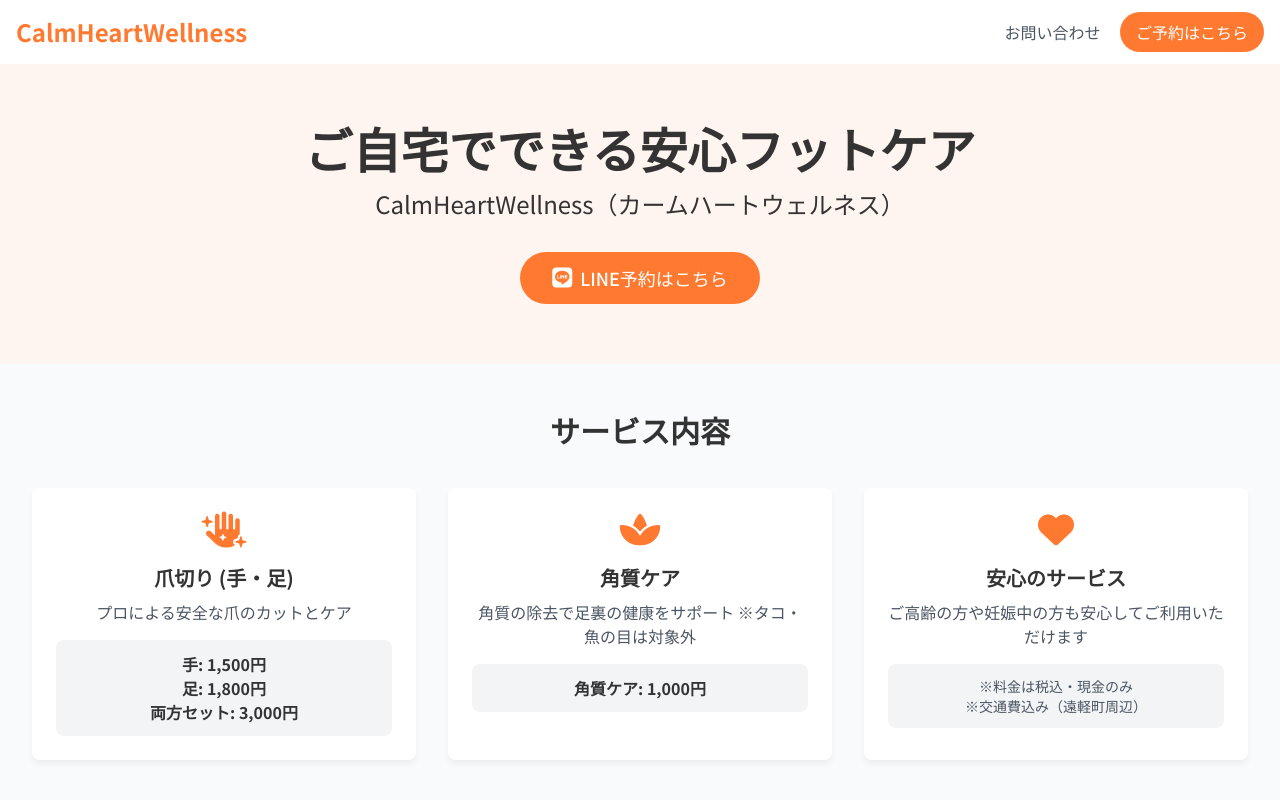
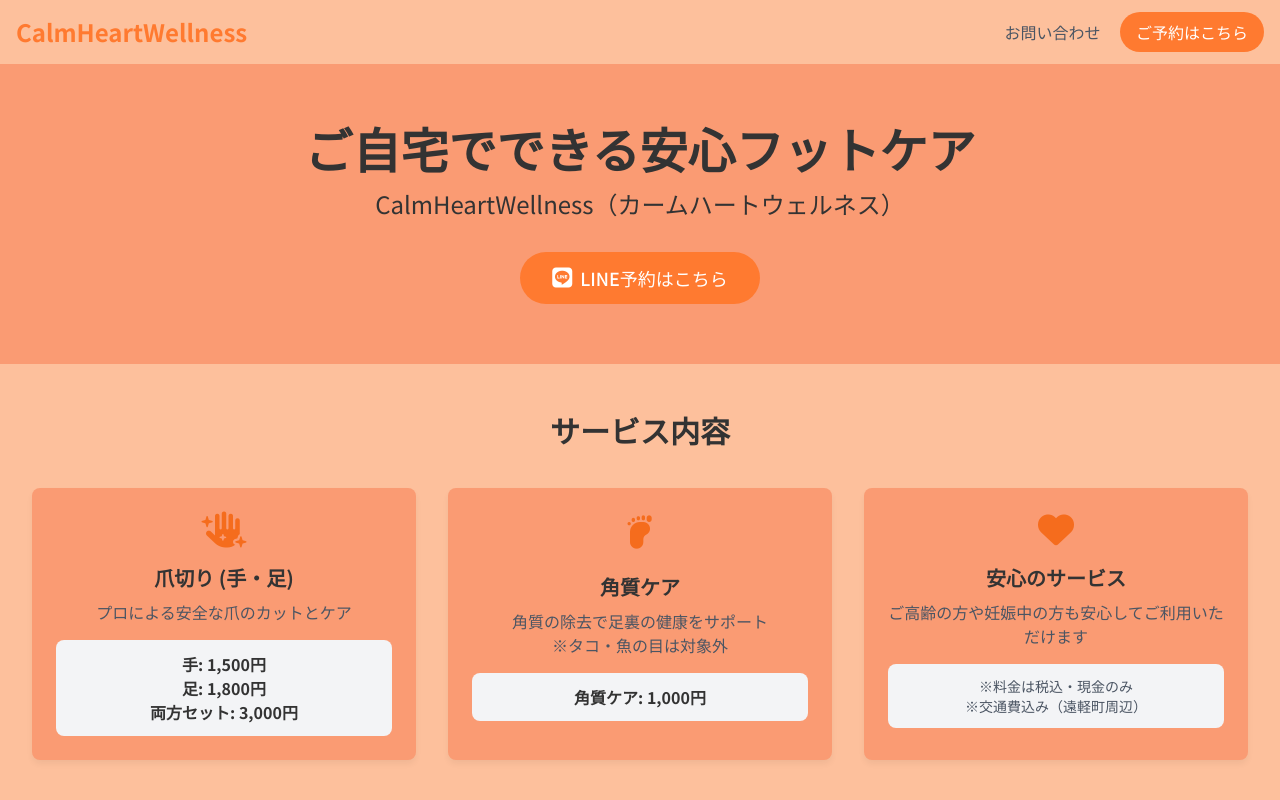
Before and after one commit to gratident/CalmHeartWellness, a plain HTML site: page index.html in a window 1280 px wide. Shown: the top 800 px of the page. Drawn offline with nearby package versions, Linux system fonts and the light colour scheme.

Commit message:
背景色、文言の修正
背景をオレンジに修正し、一部の文言を修正。
Lineのボタン押下後にアカウントに飛ぶように修正

```diff
--- a/index.html
+++ b/index.html
@@ -7,13 +7,15 @@
     <link href="https://cdn.jsdelivr.net/npm/tailwindcss@2.2.19/dist/tailwind.min.css" rel="stylesheet">
     <link rel="stylesheet" href="https://cdn.jsdelivr.net/npm/@fortawesome/fontawesome-free@6.4.0/css/all.min.css">
     <link href="https://fonts.googleapis.com/css2?family=Noto+Sans+JP:wght@400;500;700&display=swap" rel="stylesheet">
+    <link rel="stylesheet" href="https://fonts.googleapis.com/css2?family=Material+Symbols+Outlined:opsz,wght,FILL,GRAD@20..48,100..700,0..1,-50..200&icon_names=barefoot" />
     <style>
         body {
             font-family: 'Noto Sans JP', sans-serif;
+            background-color: #fab68e;
             color: #333;
         }
         .orange-accent {
-            background-color: #FF7A30;
+            color: #f56c1d;
         }
         .orange-text {
             color: #FF7A30;
@@ -30,13 +32,14 @@
         }
         .section {
             padding: 3rem 1rem;
+            background-color: #fdc09c;
         }
         .faq-item {
             border-bottom: 1px solid #eee;
         }
         .hero-image {
             height: 300px;
-            background-color: #FFF5F0;
+            background-color: #fa9b73;
             display: flex;
             align-items: center;
             justify-content: center;
@@ -50,6 +53,7 @@
             border-radius: 8px;
             box-shadow: 0 4px 6px rgba(0, 0, 0, 0.05);
             transition: all 0.3s;
+            background-color: #fa9b73;
         }
         .service-card:hover {
             transform: translateY(-5px);
@@ -66,15 +70,32 @@
             justify-content: center;
             font-weight: bold;
         }
+        .material-symbols-outlined {
+            font-variation-settings:
+            'FILL' 100,
+            'wght' 400,
+            'GRAD' 0,
+            'opsz' 24
+        }
+        .orange-icon {
+            color: #FF7A30;
+        }
+        .material-symbols-outlined.size-40 {
+            font-size: 40px;
+        }
+        header {
+            background-color: #fdc09c;
+        }
+</style>
     </style>
 </head>
-<body class="bg-white">
-    <header class="bg-white shadow-sm py-4">
+<body>
+    <header class="shadow-sm py-4">
         <div class="container mx-auto px-4 flex justify-between items-center">
             <h1 class="text-2xl font-bold orange-text">CalmHeartWellness</h1>
             <div class="hidden md:block">
                 <a href="#contact" class="text-gray-600 hover:text-gray-900 mr-4">お問い合わせ</a>
-                <a href="#reservation" class="btn-orange px-4 py-2 rounded-full font-medium">ご予約はこちら</a>
+                <a href="https://lin.ee/uaMW1SC" class="btn-orange px-4 py-2 rounded-full font-medium">ご予約はこちら</a>
             </div>
         </div>
     </header>
@@ -86,7 +107,7 @@
                 <div class="hero-text">
                     <h2 class="text-4xl md:text-5xl font-bold mb-4">ご自宅でできる安心フットケア</h2>
                     <p class="text-xl md:text-2xl mb-8">CalmHeartWellness（カームハートウェルネス）</p>
-                    <a href="#reservation" id="reservation" class="btn-orange px-8 py-3 rounded-full font-medium text-lg inline-flex items-center">
+                    <a href="https://lin.ee/uaMW1SC" id="reservation" class="btn-orange px-8 py-3 rounded-full font-medium text-lg inline-flex items-center">
                         <i class="fab fa-line mr-2 text-xl"></i> LINE予約はこちら
                     </a>
                 </div>
@@ -100,7 +121,7 @@
                 <div class="grid grid-cols-1 md:grid-cols-3 gap-8">
                     <div class="service-card bg-white p-6">
                         <div class="text-center mb-4">
-                            <i class="fas fa-hand-sparkles text-4xl orange-text"></i>
+                            <i class="fas fa-hand-sparkles text-4xl orange-accent"></i>
                         </div>
                         <h3 class="text-xl font-bold mb-2 text-center">爪切り (手・足)</h3>
                         <p class="text-gray-600 text-center mb-4">プロによる安全な爪のカットとケア</p>
@@ -112,17 +133,17 @@
                     </div>
                     <div class="service-card bg-white p-6">
                         <div class="text-center mb-4">
-                            <i class="fas fa-spa text-4xl orange-text"></i>
+                            <span class="material-symbols-outlined orange-accent size-40">barefoot</span>
                         </div>
                         <h3 class="text-xl font-bold mb-2 text-center">角質ケア</h3>
-                        <p class="text-gray-600 text-center mb-4">角質の除去で足裏の健康をサポート ※タコ・魚の目は対象外</p>
+                        <p class="text-gray-600 text-center mb-4">角質の除去で足裏の健康をサポート<br>※タコ・魚の目は対象外</p>
                         <div class="bg-gray-100 p-3 rounded-lg text-center">
                             <p class="font-bold">角質ケア: 1,000円</p>
                         </div>
                     </div>
                     <div class="service-card bg-white p-6">
                         <div class="text-center mb-4">
-                            <i class="fas fa-heart text-4xl orange-text"></i>
+                            <i class="fas fa-heart text-4xl orange-accent"></i>
                         </div>
                         <h3 class="text-xl font-bold mb-2 text-center">安心のサービス</h3>
                         <p class="text-gray-600 text-center mb-4">ご高齢の方や妊娠中の方も安心してご利用いただけます</p>
@@ -174,7 +195,7 @@
                         <div class="flow-number mb-4 md:mb-0 md:mr-6">1</div>
                         <div>
                             <h3 class="text-xl font-bold mb-2">LINEでご予約</h3>
-                            <p class="text-gray-600 mb-4">カレンダーから希望日時をお選びいただき、ご予約確定となります。</p>
+                            <p class="text-gray-600 mb-4">希望日時を送っていただき、ご予約確定となります。</p>
                             <div class="bg-white p-4 rounded-lg shadow-sm">
                                 <a href="#reservation" class="btn-orange px-6 py-2 rounded-full font-medium inline-flex items-center">
                                     <i class="fab fa-line mr-2"></i> 予約する
@@ -257,7 +278,7 @@
                 <div class="max-w-xl mx-auto text-center">
                     <p class="text-lg mb-6">LINEでのお問い合わせがスムーズです。お急ぎの場合はお電話も対応可能です。</p>
                     <div class="grid grid-cols-1 md:grid-cols-2 gap-6 mb-8">
-                        <a href="#reservation" class="btn-orange px-6 py-4 rounded-lg font-medium text-lg inline-flex items-center justify-center w-full">
+                        <a href="https://lin.ee/uaMW1SC" class="btn-orange px-6 py-4 rounded-lg font-medium text-lg inline-flex items-center justify-center w-full">
                             <i class="fab fa-line mr-2 text-2xl"></i> LINEでお問い合わせ
                         </a>
                         <div class="bg-gray-100 px-6 py-4 rounded-lg font-medium text-lg inline-flex items-center justify-center w-full">
```
